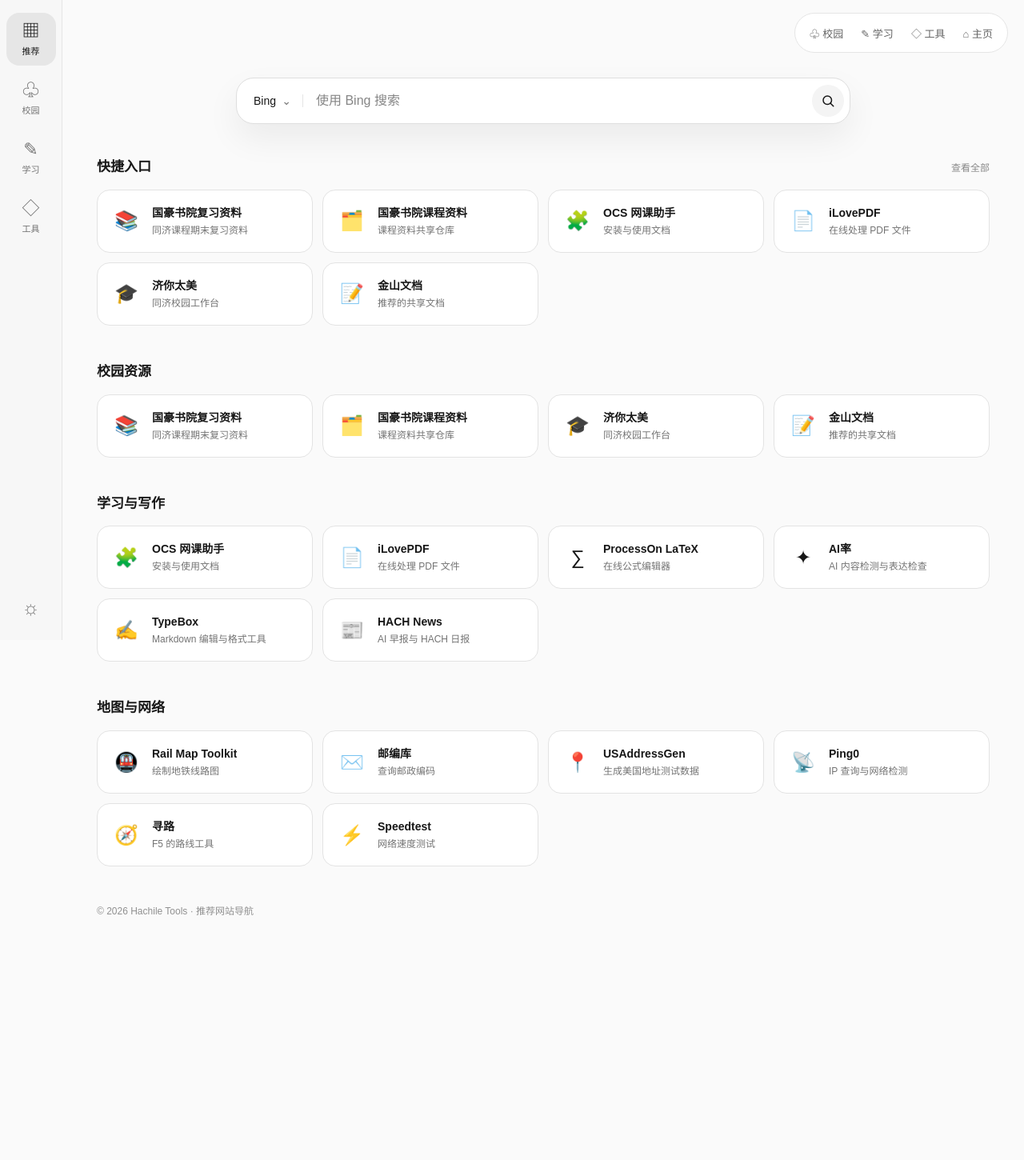
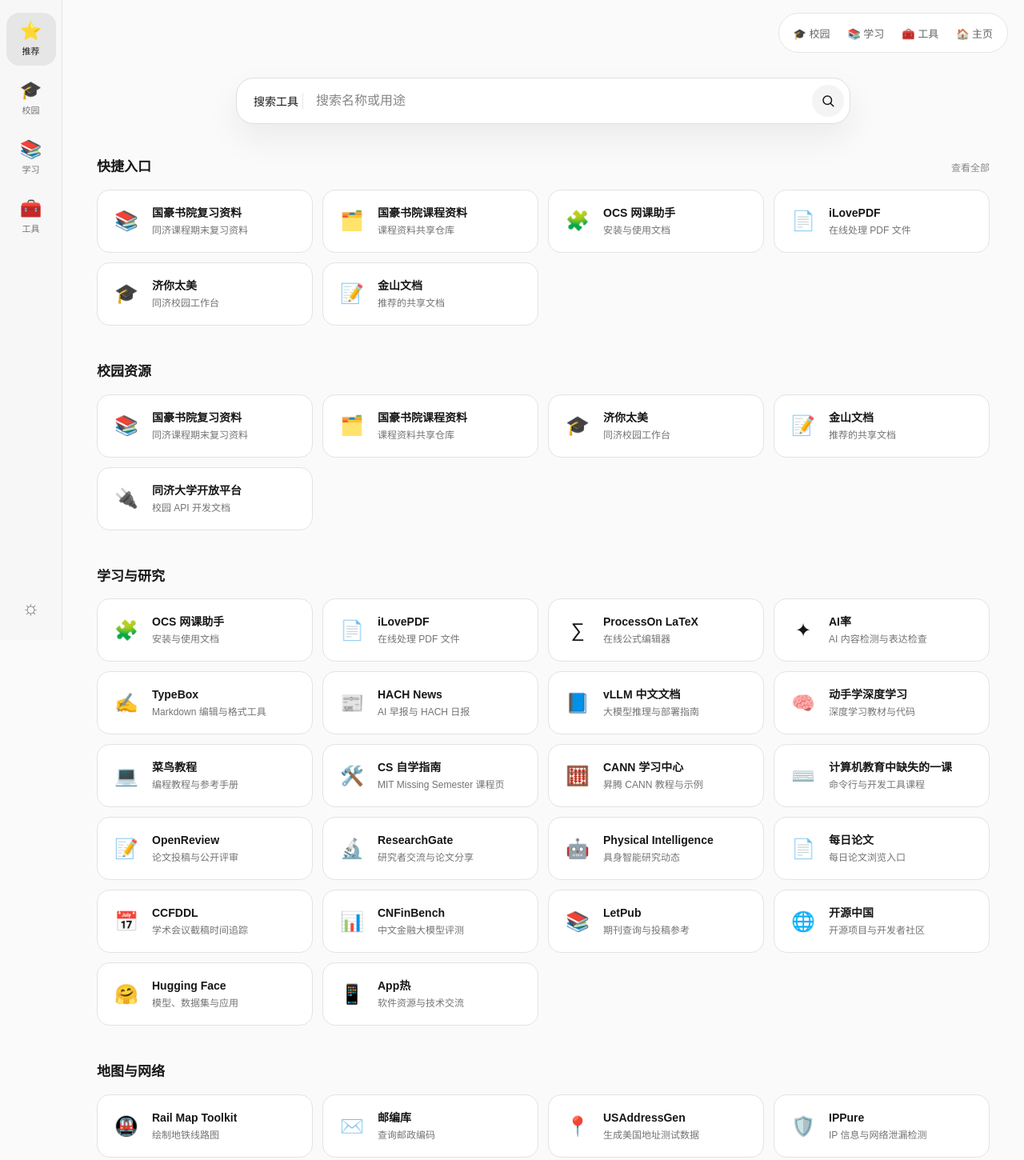
Before and after one commit to GPDdev/tools.hachile.org, a plain HTML site: page index.html in a window 1280 px wide. Shown: the top 1450 px of the page at 80% size. Before the commit the page ends 1168 px from the top, so only its background shows below. Drawn offline with Linux system fonts and the light colour scheme.

Commit message:
feat: search tools and expand resource directory

```diff
--- a/index.html
+++ b/index.html
@@ -16,30 +16,31 @@
 <body>
   <aside class="sidebar" aria-label="主导航">
     <nav class="side-links">
-      <a class="side-link active" href="#top" aria-current="page"><span class="side-icon" aria-hidden="true">▦</span><span>推荐</span></a>
-      <a class="side-link" href="#campus"><span class="side-icon" aria-hidden="true">♧</span><span>校园</span></a>
-      <a class="side-link" href="#study"><span class="side-icon" aria-hidden="true">✎</span><span>学习</span></a>
-      <a class="side-link" href="#utility"><span class="side-icon" aria-hidden="true">◇</span><span>工具</span></a>
+      <a class="side-link active" href="#top" aria-current="page"><span class="side-icon" aria-hidden="true">⭐</span><span>推荐</span></a>
+      <a class="side-link" href="#campus"><span class="side-icon" aria-hidden="true">🎓</span><span>校园</span></a>
+      <a class="side-link" href="#study"><span class="side-icon" aria-hidden="true">📚</span><span>学习</span></a>
+      <a class="side-link" href="#utility"><span class="side-icon" aria-hidden="true">🧰</span><span>工具</span></a>
     </nav>
     <button class="theme-button" id="theme-toggle" type="button" aria-label="切换亮暗模式" title="切换亮暗模式">☼</button>
   </aside>
 
   <div class="page" id="top">
     <nav class="top-nav" aria-label="页面栏目">
-      <a href="#campus">♧ <span>校园</span></a>
-      <a href="#study">✎ <span>学习</span></a>
-      <a href="#utility">◇ <span>工具</span></a>
-      <a href="https://hachile.org/" target="_blank" rel="noopener noreferrer">⌂ <span>主页</span></a>
+      <a href="#campus">🎓 <span>校园</span></a>
+      <a href="#study">📚 <span>学习</span></a>
+      <a href="#utility">🧰 <span>工具</span></a>
+      <a href="https://hachile.org/" target="_blank" rel="noopener noreferrer">🏠 <span>主页</span></a>
     </nav>
 
     <main class="content">
-      <form class="search" action="https://www.bing.com/search" method="get" role="search">
-        <span class="search-provider">Bing <span aria-hidden="true">⌄</span></span>
-        <input name="q" type="search" placeholder="使用 Bing 搜索" aria-label="使用 Bing 搜索" required>
+      <form class="search" role="search">
+        <span class="search-provider">搜索工具</span>
+        <input name="q" type="search" placeholder="搜索名称或用途" aria-label="搜索工具" autocomplete="off">
         <button type="submit" aria-label="搜索">
           <svg viewBox="0 0 24 24" fill="none" stroke="currentColor" stroke-width="2" stroke-linecap="round" aria-hidden="true"><circle cx="11" cy="11" r="7"/><path d="m16 16 5 5"/></svg>
         </button>
       </form>
+      <p class="search-status" id="search-status" role="status" aria-live="polite" hidden></p>
 
       <section class="section" aria-labelledby="quick-title">
         <div class="section-heading"><h1 id="quick-title">快捷入口</h1><a href="#campus">查看全部</a></div>
@@ -60,11 +61,12 @@
           <a class="link-card" href="https://github.com/HSrockstar/Guohao_College_of_Tongji_University/tree/main" target="_blank" rel="noopener noreferrer"><span class="card-icon">🗂️</span><span class="card-copy"><strong>国豪书院课程资料</strong><small>课程资料共享仓库</small></span></a>
           <a class="link-card" href="https://www.tongji.icu/" target="_blank" rel="noopener noreferrer"><span class="card-icon">🎓</span><span class="card-copy"><strong>济你太美</strong><small>同济校园工作台</small></span></a>
           <a class="link-card" href="https://www.kdocs.cn/l/cnbYWAvDVc19" target="_blank" rel="noopener noreferrer"><span class="card-icon">📝</span><span class="card-copy"><strong>金山文档</strong><small>推荐的共享文档</small></span></a>
+          <a class="link-card" href="https://api.tongji.edu.cn/docs" target="_blank" rel="noopener noreferrer"><span class="card-icon">🔌</span><span class="card-copy"><strong>同济大学开放平台</strong><small>校园 API 开发文档</small></span></a>
         </div>
       </section>
 
       <section class="section" id="study" aria-labelledby="study-title">
-        <div class="section-heading"><h2 id="study-title">学习与写作</h2></div>
+        <div class="section-heading"><h2 id="study-title">学习与研究</h2></div>
         <div class="card-grid">
           <a class="link-card" href="https://docs.ocsjs.com" target="_blank" rel="noopener noreferrer"><span class="card-icon">🧩</span><span class="card-copy"><strong>OCS 网课助手</strong><small>安装与使用文档</small></span></a>
           <a class="link-card" href="https://www.ilovepdf.com/zh-cn" target="_blank" rel="noopener noreferrer"><span class="card-icon">📄</span><span class="card-copy"><strong>iLovePDF</strong><small>在线处理 PDF 文件</small></span></a>
@@ -72,6 +74,22 @@
           <a class="link-card" href="https://www.ailv.run/" target="_blank" rel="noopener noreferrer"><span class="card-icon">✦</span><span class="card-copy"><strong>AI率</strong><small>AI 内容检测与表达检查</small></span></a>
           <a class="link-card" href="https://box.muran.tech/" target="_blank" rel="noopener noreferrer"><span class="card-icon">✍️</span><span class="card-copy"><strong>TypeBox</strong><small>Markdown 编辑与格式工具</small></span></a>
           <a class="link-card" href="https://news.hachile.org/" target="_blank" rel="noopener noreferrer"><span class="card-icon">📰</span><span class="card-copy"><strong>HACH News</strong><small>AI 早报与 HACH 日报</small></span></a>
+          <a class="link-card" href="https://vllm.hyper.ai/docs/" target="_blank" rel="noopener noreferrer"><span class="card-icon">📘</span><span class="card-copy"><strong>vLLM 中文文档</strong><small>大模型推理与部署指南</small></span></a>
+          <a class="link-card" href="https://zh-v2.d2l.ai/" target="_blank" rel="noopener noreferrer"><span class="card-icon">🧠</span><span class="card-copy"><strong>动手学深度学习</strong><small>深度学习教材与代码</small></span></a>
+          <a class="link-card" href="https://www.runoob.com/" target="_blank" rel="noopener noreferrer"><span class="card-icon">💻</span><span class="card-copy"><strong>菜鸟教程</strong><small>编程教程与参考手册</small></span></a>
+          <a class="link-card" href="https://csdiy.wiki/%E7%BC%96%E7%A8%8B%E5%85%A5%E9%97%A8/MIT-Missing-Semester/#_1" target="_blank" rel="noopener noreferrer"><span class="card-icon">🛠️</span><span class="card-copy"><strong>CS 自学指南</strong><small>MIT Missing Semester 课程页</small></span></a>
+          <a class="link-card" href="https://gitcode.com/cann/cann-learning-hub#cann-basics" target="_blank" rel="noopener noreferrer"><span class="card-icon">🧮</span><span class="card-copy"><strong>CANN 学习中心</strong><small>昇腾 CANN 教程与示例</small></span></a>
+          <a class="link-card" href="https://missing-semester-cn.github.io/" target="_blank" rel="noopener noreferrer"><span class="card-icon">⌨️</span><span class="card-copy"><strong>计算机教育中缺失的一课</strong><small>命令行与开发工具课程</small></span></a>
+          <a class="link-card" href="https://openreview.net/" target="_blank" rel="noopener noreferrer"><span class="card-icon">📝</span><span class="card-copy"><strong>OpenReview</strong><small>论文投稿与公开评审</small></span></a>
+          <a class="link-card" href="https://www.researchgate.net/" target="_blank" rel="noopener noreferrer"><span class="card-icon">🔬</span><span class="card-copy"><strong>ResearchGate</strong><small>研究者交流与论文分享</small></span></a>
+          <a class="link-card" href="https://www.pi.website/" target="_blank" rel="noopener noreferrer"><span class="card-icon">🤖</span><span class="card-copy"><strong>Physical Intelligence</strong><small>具身智能研究动态</small></span></a>
+          <a class="link-card" href="https://paper.dou.ac/" target="_blank" rel="noopener noreferrer"><span class="card-icon">📄</span><span class="card-copy"><strong>每日论文</strong><small>每日论文浏览入口</small></span></a>
+          <a class="link-card" href="https://ccfddl.com/" target="_blank" rel="noopener noreferrer"><span class="card-icon">📅</span><span class="card-copy"><strong>CCFDDL</strong><small>学术会议截稿时间追踪</small></span></a>
+          <a class="link-card" href="https://cnfinbench.opencompass.org.cn/home" target="_blank" rel="noopener noreferrer"><span class="card-icon">📊</span><span class="card-copy"><strong>CNFinBench</strong><small>中文金融大模型评测</small></span></a>
+          <a class="link-card" href="https://www.letpub.com.cn/" target="_blank" rel="noopener noreferrer"><span class="card-icon">📚</span><span class="card-copy"><strong>LetPub</strong><small>期刊查询与投稿参考</small></span></a>
+          <a class="link-card" href="https://www.oschina.net/" target="_blank" rel="noopener noreferrer"><span class="card-icon">🌐</span><span class="card-copy"><strong>开源中国</strong><small>开源项目与开发者社区</small></span></a>
+          <a class="link-card" href="https://huggingface.co/" target="_blank" rel="noopener noreferrer"><span class="card-icon">🤗</span><span class="card-copy"><strong>Hugging Face</strong><small>模型、数据集与应用</small></span></a>
+          <a class="link-card" href="https://apphot.cc/" target="_blank" rel="noopener noreferrer"><span class="card-icon">📱</span><span class="card-copy"><strong>App热</strong><small>软件资源与技术交流</small></span></a>
         </div>
       </section>
 
@@ -81,6 +99,7 @@
           <a class="link-card" href="https://railmapgen.org" target="_blank" rel="noopener noreferrer"><span class="card-icon">🚇</span><span class="card-copy"><strong>Rail Map Toolkit</strong><small>绘制地铁线路图</small></span></a>
           <a class="link-card" href="https://www.youbianku.com/#google_vignette" target="_blank" rel="noopener noreferrer"><span class="card-icon">✉️</span><span class="card-copy"><strong>邮编库</strong><small>查询邮政编码</small></span></a>
           <a class="link-card" href="https://usaddressgen.com/" target="_blank" rel="noopener noreferrer"><span class="card-icon">📍</span><span class="card-copy"><strong>USAddressGen</strong><small>生成美国地址测试数据</small></span></a>
+          <a class="link-card" href="https://ippure.com/en/" target="_blank" rel="noopener noreferrer"><span class="card-icon">🛡️</span><span class="card-copy"><strong>IPPure</strong><small>IP 信息与网络泄漏检测</small></span></a>
           <a class="link-card" href="http://ping0.cc/" target="_blank" rel="noopener noreferrer"><span class="card-icon">📡</span><span class="card-copy"><strong>Ping0</strong><small>IP 查询与网络检测</small></span></a>
           <a class="link-card" href="https://www.f5soft.site/apps/wayfinder/" target="_blank" rel="noopener noreferrer"><span class="card-icon">🧭</span><span class="card-copy"><strong>寻路</strong><small>F5 的路线工具</small></span></a>
           <a class="link-card" href="https://www.speedtest.net/" target="_blank" rel="noopener noreferrer"><span class="card-icon">⚡</span><span class="card-copy"><strong>Speedtest</strong><small>网络速度测试</small></span></a>
@@ -92,6 +111,30 @@
   </div>
 
   <script>
+    const search = document.querySelector('.search');
+    const searchInput = search.elements.q;
+    const searchStatus = document.getElementById('search-status');
+    const sections = [...document.querySelectorAll('main .section')];
+    function filterTools() {
+      const query = searchInput.value.trim().toLocaleLowerCase();
+      let matches = 0;
+      sections.forEach((section, index) => {
+        if (index === 0) {
+          section.hidden = Boolean(query);
+          return;
+        }
+        const cards = [...section.querySelectorAll('.link-card')];
+        cards.forEach(card => {
+          card.hidden = Boolean(query) && !(card.textContent + ' ' + card.href).toLocaleLowerCase().includes(query);
+          if (!card.hidden) matches++;
+        });
+        section.hidden = Boolean(query) && cards.every(card => card.hidden);
+      });
+      searchStatus.hidden = !query;
+      searchStatus.textContent = query ? `找到 ${matches} 个工具` : '';
+    }
+    search.addEventListener('submit', event => { event.preventDefault(); filterTools(); });
+    searchInput.addEventListener('input', filterTools);
     document.getElementById('theme-toggle').addEventListener('click', () => {
       const next = document.documentElement.dataset.theme === 'dark' ? 'light' : 'dark';
       document.documentElement.dataset.theme = next;
--- a/style.css
+++ b/style.css
@@ -110,6 +110,8 @@ a { color: inherit; text-decoration: none; }
   font-size: 16px;
 }
 .search input::placeholder { color: #858585; }
+.search-status { width: min(768px, 100%); margin: -30px auto 38px; color: #737373; font-size: 13px; }
+[hidden] { display: none !important; }
 .search button {
   display: grid;
   width: 40px;
```
